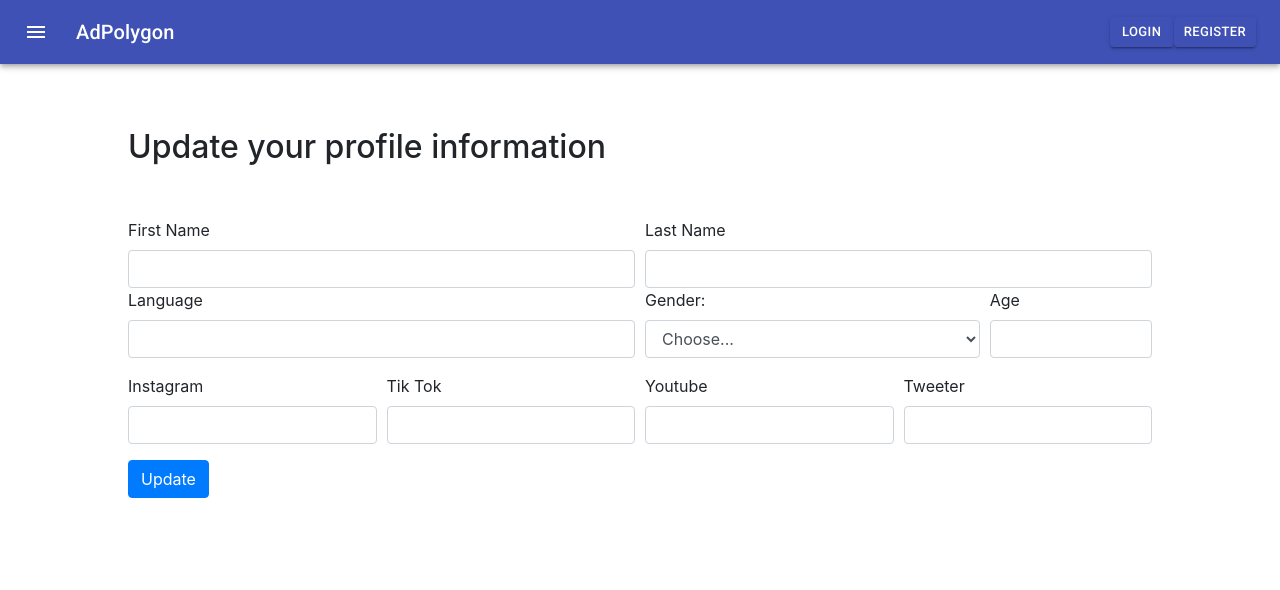
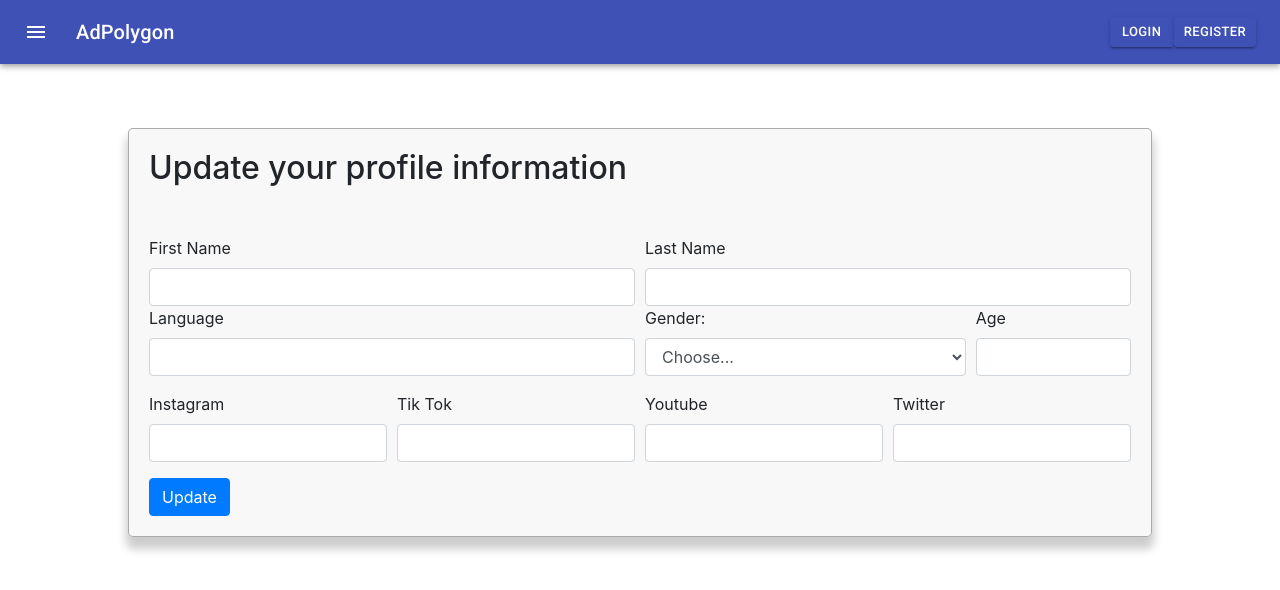
Before and after one commit to victor13102000/AdvertisingCircle, a React (Create React App) app: page /profile in a window 1280 px wide. Shown: the top 590 px of the page. Built offline with nearby package versions, Linux system fonts and the light colour scheme; no server answers.

Commit message:
Avances en el front, agregado de algunas rutas

```diff
--- a/package.json
+++ b/package.json
@@ -25,6 +25,7 @@
     "test": "react-scripts test",
     "eject": "react-scripts eject"
   },
+  "proxy":"http://localhost:3005",
   "eslintConfig": {
     "extends": [
       "react-app",
--- a/src/App.css
+++ b/src/App.css
@@ -23,6 +23,11 @@
 .contenedorPerfil{
   position:absolute;
   width: 100%;
+  border: 1px solid rgba(83, 83, 83, 0.472);
+  padding: 20px;
+  border-radius: 5px;
+  background-color:rgba(245, 245, 245, 0.657);
+  box-shadow: 0px 10px 10px 2px rgb(0 0 0 / 20%);
 }
 
 .contenedorPerfilForm{
--- a/src/componet/ChooseUser.js
+++ b/src/componet/ChooseUser.js
@@ -6,6 +6,7 @@ import { selectUserType } from "../service/SelectUserType";
 import { useNavigate } from "react-router";
 import imagePublisher from "../assets/publisher.jpg";
 import imageAdvertiser from "../assets/advertiser.jpg";
+import axios from "axios";
 
 const images = [
   {
@@ -106,7 +107,16 @@ export default function ButtonBases() {
         tipo = tipo.toLowerCase()
         selectUserType(tipo)
 
-        navigate(`/${tipo}`)
+        const username = atob(JSON.parse(localStorage.getItem("user")));
+
+        axios
+        .post("http://localhost:3005/user/create", {
+          username: username,
+          type: tipo,
+          data: {}
+        })
+        .then(()=> {navigate(`/${tipo}`)})
+        .catch(err => console.log(err))
 
     }
 
--- a/src/componet/Profile.js
+++ b/src/componet/Profile.js
@@ -1,6 +1,23 @@
-
+import axios from "axios";
+import { useEffect } from "react";
+import { useForm } from "react-hook-form";
+import { profileRegister } from "../service/registerFunction";
 
 function Profile(){
+
+    const { register, handleSubmit } = useForm();
+
+    useEffect(() => {
+        // Pedido axios pidiendo la informacion del perfil del usuario a la base de datos
+        // Guardamos esos datos para poder mostrarlos por defecto en el formulario;
+      }, []);
+
+    const onSubmit = (data, e) =>{
+        e.preventDefault()
+        // Pedido axios editando esta informacion en la base de datos
+        profileRegister(data)
+
+    }
 
 
     return (
@@ -8,51 +25,51 @@ function Profile(){
             <div className="contenedorPerfil">
                 <h2>Update your profile information</h2>
                 <div className="contenedorPerfilForm">
-                    <form>
+                    <form onSubmit={handleSubmit(onSubmit)}>
                         <div class="form-row">
                             <div class="col">
                                 <label for="inputFirstName4">First Name</label>
-                                <input type="text" class="form-control"/>
+                                <input {... register("firstName")} type="text" class="form-control"/>
                             </div>
                             <div class="col">
                                 <label for="inputLastName4">Last Name</label>
-                                <input type="text" class="form-control"/>
+                                <input {... register("lastName")} type="text" class="form-control"/>
                             </div>
                         </div>
                         <div class="form-row">
                             <div class="form-group col-md-6">
-                                <label for="inputCity">Language</label>
-                                    <input type="text" class="form-control" id="inputLanguage"/>
+                                <label for="inputLanguage">Language</label>
+                                    <input {... register("language")} type="text" class="form-control" id="inputLanguage"/>
                             </div>
                             <div class="form-group col-md-4">
-                                <label for="inputState">Gender:</label>
-                                    <select id="inputState" class="form-control">
+                                <label for="inputGender">Gender:</label>
+                                    <select {... register("gender")} id="inputGender" class="form-control">
                                         <option selected>Choose...</option>
                                         <option>Male</option>
                                         <option>Female</option>
                                     </select>
                             </div>
                             <div class="form-group col-md-2">
-                                <label for="inputZip">Age</label>
-                                    <input type="text" class="form-control" id="inputAge"/>
+                                <label for="inputAge">Age</label>
+                                    <input {... register("age")} type="number" class="form-control" id="inputAge"/>
                             </div>
                         </div>
                         <div class="form-row">
                             <div class="form-group col-md-3">
-                                <label for="inputEmail4">Instagram</label>
-                                    <input type="email" class="form-control" id="inputInstagram3"/>
+                                <label for="inputInstagram4">Instagram</label>
+                                    <input {... register("instagram")} type="url" class="form-control" id="inputInstagram3"/>
                             </div>
                             <div class="form-group col-md-3">
-                                <label for="inputEmail4">Tik Tok</label>
-                                    <input type="email" class="form-control" id="inputTikTok3"/>
+                                <label for="inputTikTok4">Tik Tok</label>
+                                    <input {... register("tikTok")} type="url" class="form-control" id="inputTikTok3"/>
                             </div>
                             <div class="form-group col-md-3">
-                                <label for="inputEmail4">Youtube</label>
-                                    <input type="email" class="form-control" id="inputYoutube3"/>
+                                <label for="inputYoutube4">Youtube</label>
+                                    <input {... register("youtube")} type="url" class="form-control" id="inputYoutube3"/>
                             </div>
                             <div class="form-group col-md-3">
-                                <label for="inputPassword4">Tweeter</label>
-                                    <input type="password" class="form-control" id="inputTweeter3"/>
+                                <label for="inputTwitter4">Twitter</label>
+                                    <input {... register("twitter")} type="url" class="form-control" id="inputTwitter3"/>
                             </div>
                         </div>
                         <button type="submit" class="btn btn-primary">Update</button>
--- a/src/service/registerFunction.js
+++ b/src/service/registerFunction.js
@@ -9,3 +9,17 @@ export const registerFunction = async (data) => {
 
   return res;
 };
+
+export const profileRegister = async (data) =>{
+  const username = atob(JSON.parse(localStorage.getItem("user")))
+
+  data.username = username
+
+  try{
+    const res = await axios.put("http://localhost:3005/user/update", data)
+
+    return res
+  }catch(error){
+    console.log(error)
+  }
+}
```
